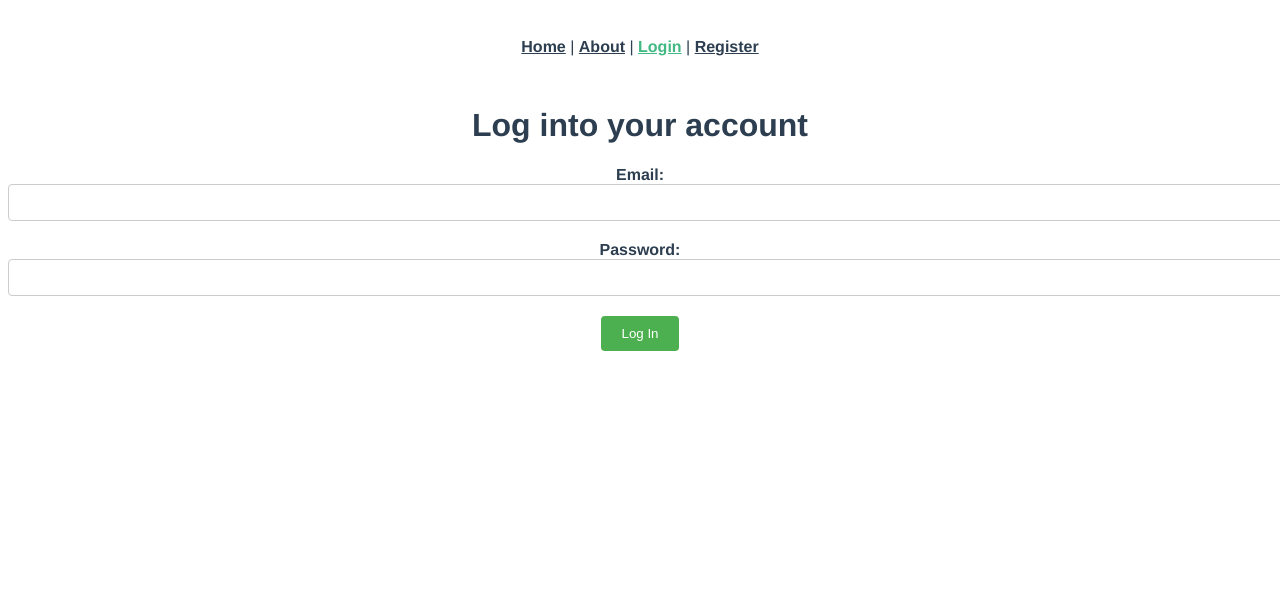
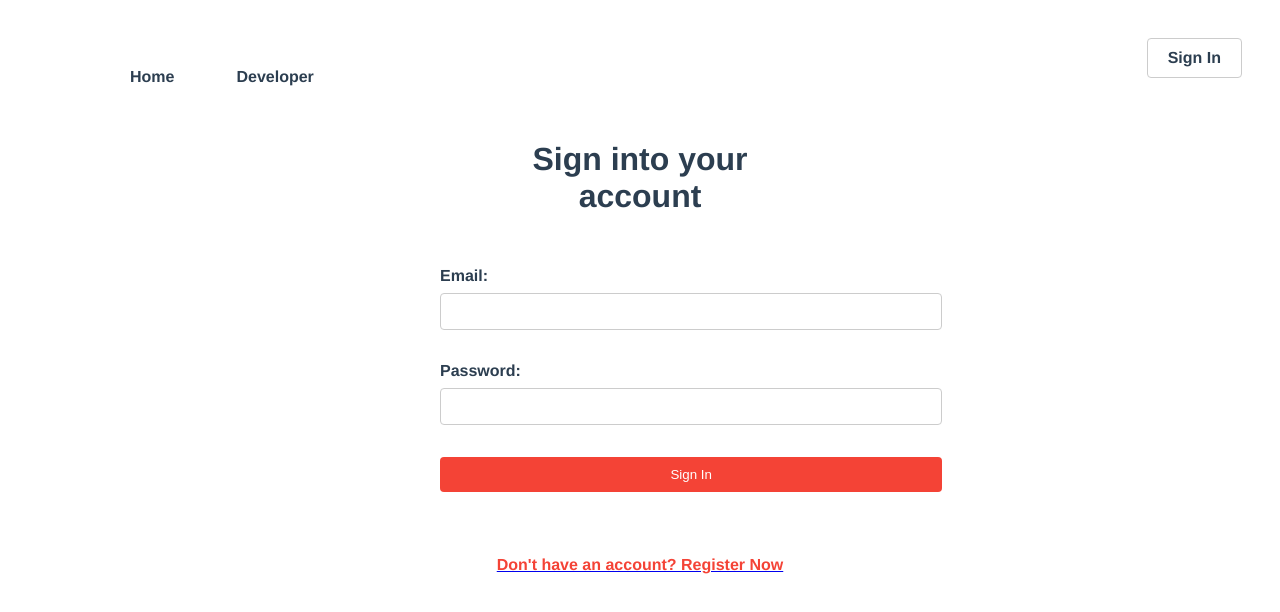
Before and after one commit to TechyStarr/Locale-API, a Vue app in the folder website/frontend/: page /login in a window 1280 px wide. Shown: the top 612 px of the page. Built offline with nearby package versions, Linux system fonts and the light colour scheme.

Commit message:
styled login and sign up pages

```diff
--- a/website/frontend/package.json
+++ b/website/frontend/package.json
@@ -8,6 +8,7 @@
     "lint": "vue-cli-service lint"
   },
   "dependencies": {
+    "@fortawesome/fontawesome-free": "^6.4.0",
     "core-js": "^3.8.3",
     "vue": "^3.2.13",
     "vue-router": "^4.0.3",
--- a/website/frontend/src/App.vue
+++ b/website/frontend/src/App.vue
@@ -1,12 +1,41 @@
 <template>
   <nav>
-    <router-link to="/">Home</router-link> |
-    <router-link to="/about">About</router-link> |
-    <router-link to="/login">Login</router-link> |
-    <router-link to="/register">Register</router-link>
+    <div class="logo">
+      <i class="fas fa-rocket"></i> <!-- Replace "fa-rocket" with the desired icon from Font Awesome -->
+    </div>
+    <!-- <div class="logo"> -->
+        <!-- <img src="/assets/logo.png" alt="logo" width="50px" height="50px">
+        <span>Locale</span> -->
+    <!-- </div>  -->
+    <router-link to="/">
+        <span class="nav-tab">Home</span>
+      </router-link>
+    <router-link to="/developer">
+        <span class="nav-tab">Developer</span>
+    </router-link>
+    <div>
+      <router-link to="/login">
+        <span class="nav2">Sign In</span>
+      </router-link>
+    </div>
   </nav>
   <router-view/>
 </template>
+
+<script>
+import { library } from '@fortawesome/fontawesome-svg-core';
+import { FontAwesomeIcon } from '@fortawesome/vue-fontawesome';
+import { faRocket } from '@fortawesome/free-solid-svg-icons';
+
+library.add(faRocket);
+
+export default {
+  name: 'App',
+  components: {
+    FontAwesomeIcon,
+  },
+};
+</script>
 
 <style>
 #app {
@@ -21,6 +50,41 @@ nav {
   padding: 30px;
 }
 
+.logo {
+  padding: 30px;
+  font-size: 1.2rem;
+  font-weight: 300;
+  margin-top: 0.5rem;
+  float: left;
+}
+
+.nav-tab {
+  padding: 30px;
+  padding-left: 2rem;
+  float: left;
+  display: flex;
+  justify-content: space-between;
+}
+
+.nav1 {
+  padding: 30px;
+  padding-left: 2rem;
+  float: left;
+  display: flex;
+  justify-content: space-between;
+}
+
+.nav2 {
+  font-weight: bold;
+  padding: 30px;
+  float: right;
+  padding: 10px 20px;
+  /* background-color: #f44336; */
+  color: #2c3e50;
+  border: 1px solid #ccc;
+  border-radius: 4px;
+}
+
 nav a {
   font-weight: bold;
   color: #2c3e50;
--- /dev/null
+++ b/website/frontend/src/components/SearchComponent.vue
@@ -0,0 +1,39 @@
+<!-- SearchComponent.vue -->
+<!-- <template>
+  <div>
+    <input type="text" v-model="searchQuery" placeholder="Search...">
+    <button @click="search">Search</button>
+  </div>
+</template> -->
+
+<script>
+import axios from 'axios'
+
+export default {
+  data () {
+    return {
+      searchQuery: ''
+    }
+  },
+  methods: {
+    // Perform the search request using the API service
+    performSearch () {
+      axios.get('http://127.0.0.1:5000/query/?keyword=awka', {
+        params: {
+          query: this.searchQuery
+        }
+      })
+        .then(response => {
+          // Handle the response data
+          const searchResults = response.data
+          console.log(searchResults)
+          // Do something with the search results
+        })
+        .catch(error => {
+          // Handle any errors
+          console.error(error)
+        })
+    }
+  }
+}
+</script>
--- a/website/frontend/src/views/HomeView.vue
+++ b/website/frontend/src/views/HomeView.vue
@@ -1,9 +1,17 @@
 <template>
   <div class="home">
     <div>
+    <div class="header-text">
       <h1>Locale, your best bet to knowing Nigeria well</h1>
-      <input type="text" v-model="searchQuery" placeholder="Search..." class="search-input">
-      <button class="search-btn" @click="search">Search</button>
+      <!-- <h2>Search for any location in Nigeria</h2> -->
+    </div>
+    <div>
+      <router-link to="/register">
+      <button class="get-started-btn">Get Started</button>
+    </router-link>
+    </div>
+      <input type="text" v-model="searchQuery" placeholder="Search for locations in nigeria" class="search-input" @keyup.enter="performSearch">
+      <button @click="performSearch" class="search-button">Search</button>
       <div v-if="searchResults">
         <ul>
           <li v-for="result in searchResults" :key="result.id">
@@ -11,35 +19,66 @@
           </li>
         </ul>
       </div>
+      <search-component></search-component>
     </div>
-    <log-out></log-out> <!-- Use the LogOut component -->
+    <log-out></log-out>
   </div>
 </template>
 
 <script>
 import LogOut from '@/components/LogOut.vue'
+import SearchComponent from '@/components/SearchComponent.vue'
+// import RegisterView from './RegisterView.vue'
 
 export default {
   name: 'HomeView',
   components: {
-    LogOut
+    LogOut,
+    SearchComponent
+    // RegisterView
+  },
+  data () {
+    return {
+      searchQuery: '',
+      searchResults: null
+    }
   }
 }
 </script>
 
 <style>
-.search-input {
-  padding: 10px;
-  border: 1px solid #ccc;
-  border-radius: 5px;
+.header-text {
+  font-size: 1.2rem;
+  font-weight: 300;
+  margin-top: 4rem;
+  display: flex;
+  justify-content: center;
+  align-items: center;
+  /* padding-bottom: 2rem; */
 }
 
-.search-btn {
+.get-started-btn {
   padding: 10px 20px;
   background-color: #f44336;
   color: #fff;
   border: none;
-  border-radius: 5px;
+  border-radius: 4px;
+  cursor: pointer;
+  margin-bottom: 4rem;
+}
+
+.search-input {
+  padding: 10px 4rem;
+  border: 1px solid #ccc;
+  border-radius: 4px;
+}
+
+.search-button {
+  padding: 10px 20px;
+  background-color: #f44336;
+  color: #fff;
+  border: none;
+  border-radius: 4px;
   cursor: pointer;
 }
 </style>
--- a/website/frontend/src/views/LoginView.vue
+++ b/website/frontend/src/views/LoginView.vue
@@ -1,6 +1,6 @@
 <template>
-  <div class="register-container">
-    <h1>Log into your account</h1>
+  <div class="login-container">
+    <h1>Sign into your account</h1>
     <form @submit.prevent="login">
       <div class="form-group">
         <label for="email">Email:</label>
@@ -11,8 +11,11 @@
         <input type="password" id="password" v-model="password" required>
       </div>
       <div class="form-group">
-        <button type="submit">Log In</button>
+        <button type="submit">Sign In</button>
       </div>
+      <router-link to="/register">
+        <span class="log-alt">Don't have an account? Register Now</span>
+      </router-link>
     </form>
     <div v-if="errorMessage" class="error-message">
       {{ errorMessage }}
@@ -35,7 +38,7 @@ export default {
       // Reset error message
       this.errorMessage = ''
 
-      // Make API request to Register
+      // Make API request to Login
       axios.post('http://127.0.0.1:5000/auth/login', {
         email: this.email,
         password: this.password
@@ -67,41 +70,61 @@ export default {
   max-width: 400px;
   margin: 0 auto;
   padding: 20px;
-  border: 1px solid #ccc;
   border-radius: 4px;
+  display: block;
 }
 h1 {
-  text-align: center;
+  display: flex;
+  justify-content: center;
+  padding: 2rem;
+  margin-bottom: 20px;
 }
 .form-group {
-  margin-bottom: 20px;
+  margin-bottom: 32px;
+  display: flex;
+  flex-direction: column;
+
 }
+
 label {
   display: block;
   font-weight: bold;
+  margin-bottom: 8px;
+  align-self: flex-start;
 }
 
 input[type="text"],
 input[type="email"],
-
 input[type="password"] {
-  width: 100%;
+  width: 30rem;
   padding: 10px;
   border: 1px solid #ccc;
   border-radius: 4px;
 }
 
 button {
+  width: 31.4rem;
   padding: 10px 20px;
-  background-color: #4CAF50;
+  background-color: #f44336;
   color: white;
   border: none;
   border-radius: 4px;
   cursor: pointer;
 }
 
+.log-alt {
+  display: flex;
+  justify-content: center;
+  padding: 2rem;
+  margin-bottom: 20px;
+  color: #f44336;
+  font-weight: bold;
+  text-decoration: none;
+}
+
 .error-message {
   color: red;
   margin-top: 10px;
 }
+
 </style>
--- a/website/frontend/src/views/RegisterView.vue
+++ b/website/frontend/src/views/RegisterView.vue
@@ -1,6 +1,6 @@
 <template>
     <div class="register-container">
-      <h1>Register</h1>
+      <h1>Get Started Now</h1>
       <form @submit.prevent="register">
         <div class="form-group">
           <label for="username">Username:</label>
@@ -69,33 +69,42 @@ export default {
   max-width: 400px;
   margin: 0 auto;
   padding: 20px;
-    border: 1px solid #ccc;
   border-radius: 4px;
+  display: block;
 }
 h1 {
-    text-align: center;
+  display: flex;
+  justify-content: center;
+  padding: 2rem;
+  margin-bottom: 20px;
 }
 .form-group {
-    margin-bottom: 20px;
+  margin-bottom: 32px;
+  display: flex;
+  flex-direction: column;
+
 }
+
 label {
   display: block;
   font-weight: bold;
+  margin-bottom: 8px;
+  align-self: flex-start;
 }
 
-  input[type="text"],
+input[type="username"],
 input[type="email"],
-
 input[type="password"] {
-    width: 100%;
+  width: 30rem;
   padding: 10px;
   border: 1px solid #ccc;
   border-radius: 4px;
 }
 
 button {
+  width: 31.4rem;
   padding: 10px 20px;
-    background-color: #4CAF50;
+  background-color: #f44336;
   color: white;
   border: none;
   border-radius: 4px;
@@ -106,4 +115,5 @@ export default {
   color: red;
   margin-top: 10px;
 }
+
 </style>
```
Also changed, not shown: website/frontend/src/components/SearchQuery.vue (deleted, +0 -40 lines), 1 other file (tests, documents, lock files or other folders). Lines whose indentation alone changed are shown as unchanged.
